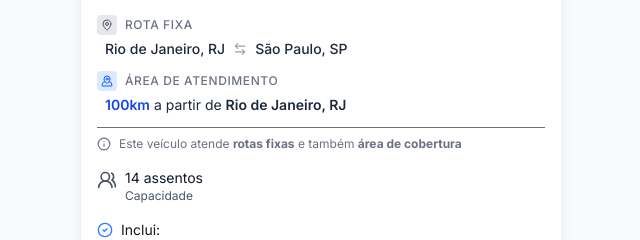
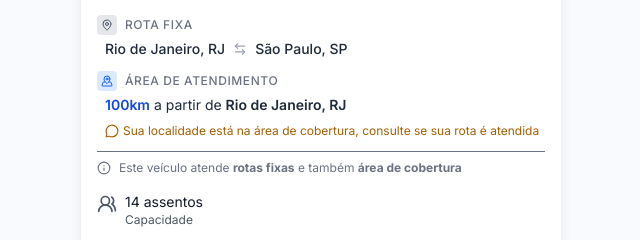
Before and after one commit to rodrigoRolim/vrum-vrum, a Next.js app: page /freights in a window 1280 px wide. Shown: the part 1800-2040 px from the top of the page, without its empty margins (319-959 px from the left). Built offline with nearby package versions, Linux system fonts and the light colour scheme.

Commit message:
change state

```diff
--- a/app/freights/page.tsx
+++ b/app/freights/page.tsx
@@ -145,7 +145,7 @@ export default function Freights() {
             origin: "Rio de Janeiro, RJ",
             radiusKm: 100
           }]}
-          driverMatch={{ value: 'COVERED', coverageAreaId: '001', routeId: null, by: 'coverage-area' }}
+          driverMatch={{ value: 'ON_CONSULTATION', coverageAreaId: '001', routeId: null, by: 'coverage-area' }}
           resources={[
             { text: "Wi-Fi gratuito", icon: Wifi },
             { text: "Água e snacks", icon: Coffee },
```
